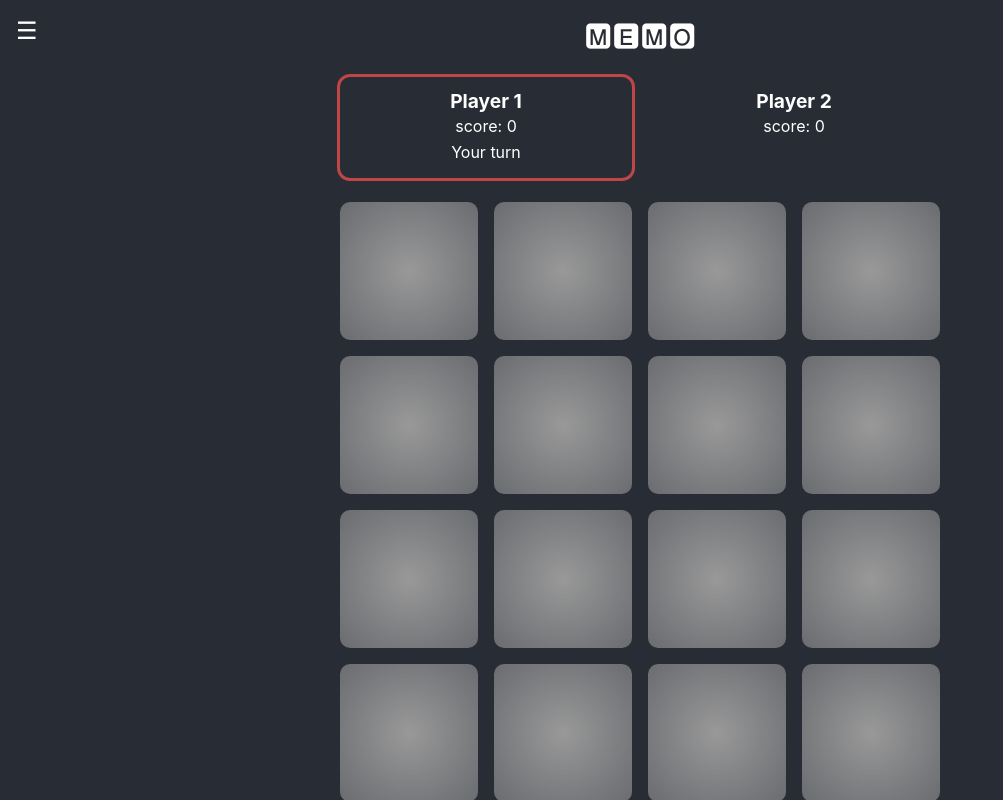
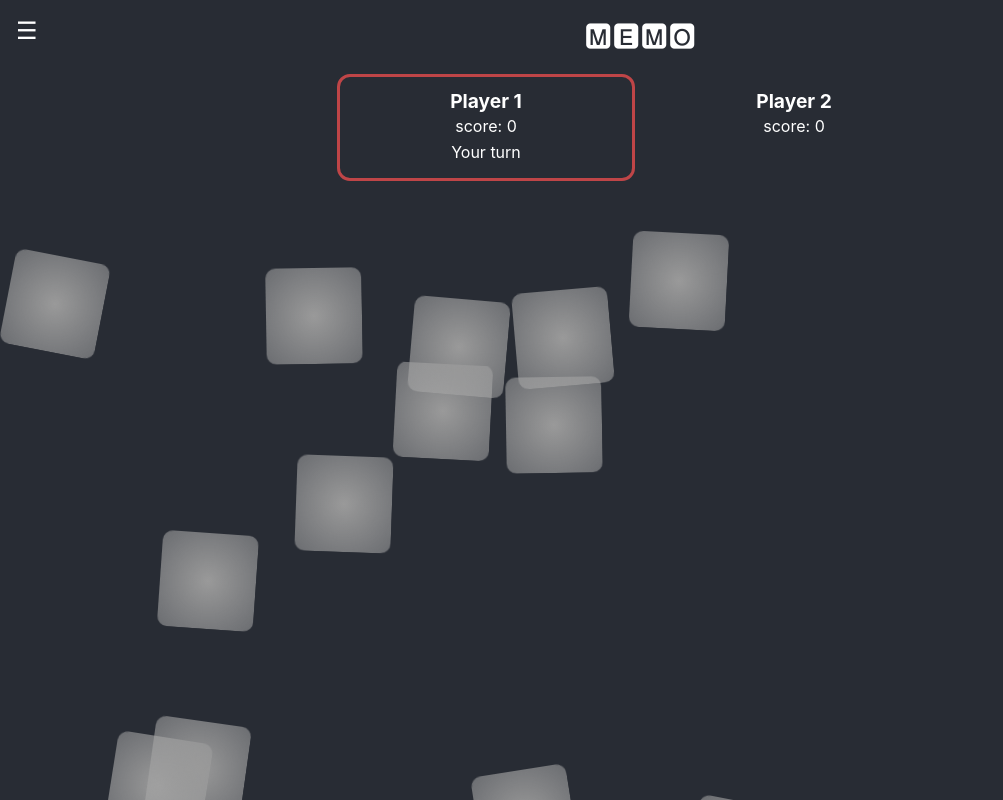
Before and after one commit to pd-lb/memory, a React (Create React App) app: page / in a window 1280 px wide. Shown: the top 800 px of the page, without its empty margins (0-1003 px from the left). Built offline with nearby package versions, Linux system fonts and the light colour scheme.

Commit message:
feat: implemented scattered layout for cards

```diff
--- a/package.json
+++ b/package.json
@@ -12,6 +12,7 @@
     "@types/react": "^18.0.26",
     "@types/react-dom": "^18.0.9",
     "gh-pages": "^4.0.0",
+    "lodash.debounce": "^4.0.8",
     "react": "^18.2.0",
     "react-dom": "^18.2.0",
     "react-scripts": "5.0.1",
@@ -45,6 +46,7 @@
     ]
   },
   "devDependencies": {
+    "@types/lodash.debounce": "^4.0.7",
     "prettier": "^2.8.1"
   }
 }
--- a/src/components/Board/Board.css
+++ b/src/components/Board/Board.css
@@ -2,6 +2,8 @@
   display: grid;
   grid-template-columns: repeat(4, 1fr);
   gap: 2vmin;
-  max-width: 75vmin;
   margin: 0 auto;
+  position: relative;
+  width: 100%;
+  /*max-width: 75vmin;*/
 }
--- a/src/components/Board/Board.tsx
+++ b/src/components/Board/Board.tsx
@@ -1,5 +1,6 @@
 import React, { ComponentProps, useState } from 'react'
 import Card from '../Card/Card'
+import { useCardTransformations } from './utils/useCardTransformations'
 import './Board.css'
 
 interface Props {
@@ -12,6 +13,7 @@
 
 const Board = ({ cards, activePlayer, setActivePlayer, score, setScore }: Props) => {
   const [flippedCards, setFlippedCards] = useState<ComponentProps<typeof Card>[]>([])
+  const cardTransformations = useCardTransformations(cards)
   const handleCardFlip = (card: ComponentProps<typeof Card>) => {
     if (card.matchedBy != null || flippedCards.includes(card) || flippedCards.length > 1) {
       return
@@ -42,12 +44,13 @@
     <div className='board'>
       {cards.map(card => (
         <Card
+          {...card}
           key={card.id}
-          id={card.id}
-          symbol={card.symbol}
           onClick={() => handleCardFlip(card)}
           isFlipped={flippedCards.includes(card) || card.matchedBy != null}
-          matchedBy={card.matchedBy}
+          topOffset={cardTransformations[card.id].top}
+          leftOffset={cardTransformations[card.id].left}
+          rotation={cardTransformations[card.id].rotation}
         />
       ))}
     </div>
--- /dev/null
+++ b/src/components/Board/utils/useCardTransformations.ts
@@ -0,0 +1,42 @@
+import { ComponentProps, useMemo } from 'react'
+import { useViewportSize } from './useViewportSize'
+import Card from '../../Card/Card'
+
+type CardTransformation = { top: number; left: number; rotation?: number }
+
+const isOverlapping = (
+  newOffset: CardTransformation,
+  offsets: CardTransformation[],
+  maxOverlap = 110
+) =>
+  offsets.some(existingOffset => {
+    const xOverlap = Math.abs(existingOffset.left - newOffset.left) < maxOverlap
+    const yOverlap = Math.abs(existingOffset.top - newOffset.top) < maxOverlap
+
+    return xOverlap && yOverlap
+  })
+
+export const useCardTransformations = (cards: ComponentProps<typeof Card>[]) => {
+  const { vmin } = useViewportSize()
+  const maxCardOverlap = vmin * 0.12 * 0.4
+  const maxCardOffset = vmin * 0.9
+  const cardTransformations: CardTransformation[] = useMemo(() => {
+    const transformations: CardTransformation[] = []
+
+    cards.forEach(() => {
+      let top: number, left: number
+
+      do {
+        top = Math.floor(Math.random() * maxCardOffset)
+        left = Math.floor(Math.random() * maxCardOffset)
+      } while (isOverlapping({ top, left }, transformations, maxCardOverlap))
+
+      // rotation can be a negative value
+      transformations.push({ top, left, rotation: Math.floor(Math.random() * 24 - 12) })
+    })
+
+    return transformations
+  }, [cards])
+
+  return cardTransformations
+}
--- /dev/null
+++ b/src/components/Board/utils/useViewportSize.ts
@@ -0,0 +1,25 @@
+import { useEffect, useState } from 'react'
+import debounce from 'lodash.debounce'
+
+const getViewportSize = () => {
+  const { innerWidth: width, innerHeight: height } = window
+  const vmin = Math.min(width, height)
+
+  return { width, height, vmin }
+}
+
+export const useViewportSize = () => {
+  const [viewportSize, setViewportSize] = useState(getViewportSize())
+
+  useEffect(() => {
+    const handleResize = () => {
+      setViewportSize(getViewportSize())
+    }
+    const handleResizeWithDebounce = debounce(handleResize, 100)
+    window.addEventListener('resize', handleResizeWithDebounce)
+
+    return () => window.removeEventListener('resize', handleResizeWithDebounce)
+  }, [])
+
+  return viewportSize
+}
--- a/src/components/Card/Card.css
+++ b/src/components/Card/Card.css
@@ -5,6 +5,8 @@
   font-size: 4.3rem;
   position: relative;
   cursor: pointer;
+  width: 100%;
+  max-width: 12vmin;
 }
 
 .flipped {
@@ -60,3 +62,8 @@
   background: rgb(153, 153, 153);
   background: radial-gradient(circle, rgb(153, 153, 153, 1) 0%, rgba(172, 172, 172, 0.5) 100%);
 }
+
+/* hover effect to improve UX for overlapping cards */
+.card_back:hover {
+  opacity: 0.85;
+}
--- a/src/components/Card/Card.tsx
+++ b/src/components/Card/Card.tsx
@@ -1,5 +1,6 @@
 import React from 'react'
 import './Card.css'
+import { getStyle } from './utils/getCardStyle'
 
 interface Props {
   id: number
@@ -7,10 +8,25 @@
   onClick?: () => void
   isFlipped?: boolean
   matchedBy?: number | null
+  topOffset?: number | null
+  leftOffset?: number | null
+  rotation?: number | null
 }
 
-const Card = ({ symbol, onClick, isFlipped = false, matchedBy = null }: Props) => (
-  <div onClick={onClick && onClick} className={`card ${isFlipped ? 'flipped' : ''}`}>
+const Card = ({
+  symbol,
+  onClick,
+  isFlipped = false,
+  matchedBy = null,
+  topOffset = null,
+  leftOffset = null,
+  rotation = null,
+}: Props) => (
+  <div
+    onClick={onClick && onClick}
+    className={`card ${isFlipped ? 'flipped' : ''}`}
+    style={getStyle({ topOffset, leftOffset, rotation })}
+  >
     <div className='card_inner'>
       <div className='card_back' />
       <div className={`card_front ${matchedBy != null ? `player-${matchedBy}-match` : ''}`}>
--- /dev/null
+++ b/src/components/Card/utils/getCardStyle.ts
@@ -0,0 +1,16 @@
+import { ComponentProps, CSSProperties } from 'react'
+import Card from '../Card'
+
+export const getStyle = ({
+  topOffset,
+  leftOffset,
+  rotation = 0,
+}: Partial<ComponentProps<typeof Card>>): CSSProperties | undefined =>
+  topOffset != null && leftOffset != null
+    ? {
+        position: 'absolute',
+        top: `${topOffset}px`,
+        left: `${leftOffset}px`,
+        transform: `rotate(${rotation}deg)`,
+      }
+    : undefined
```
Also changed, not shown: 1 other file (tests, documents, lock files or other folders).
